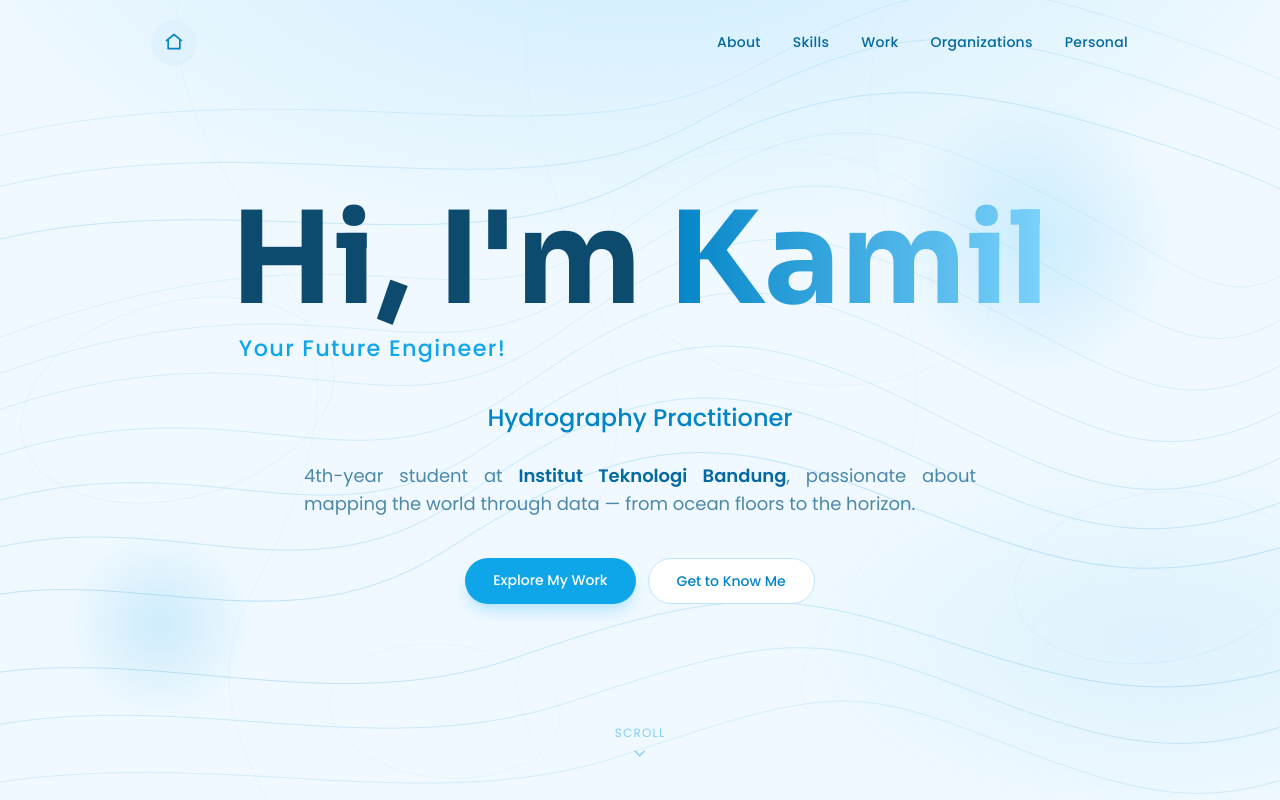
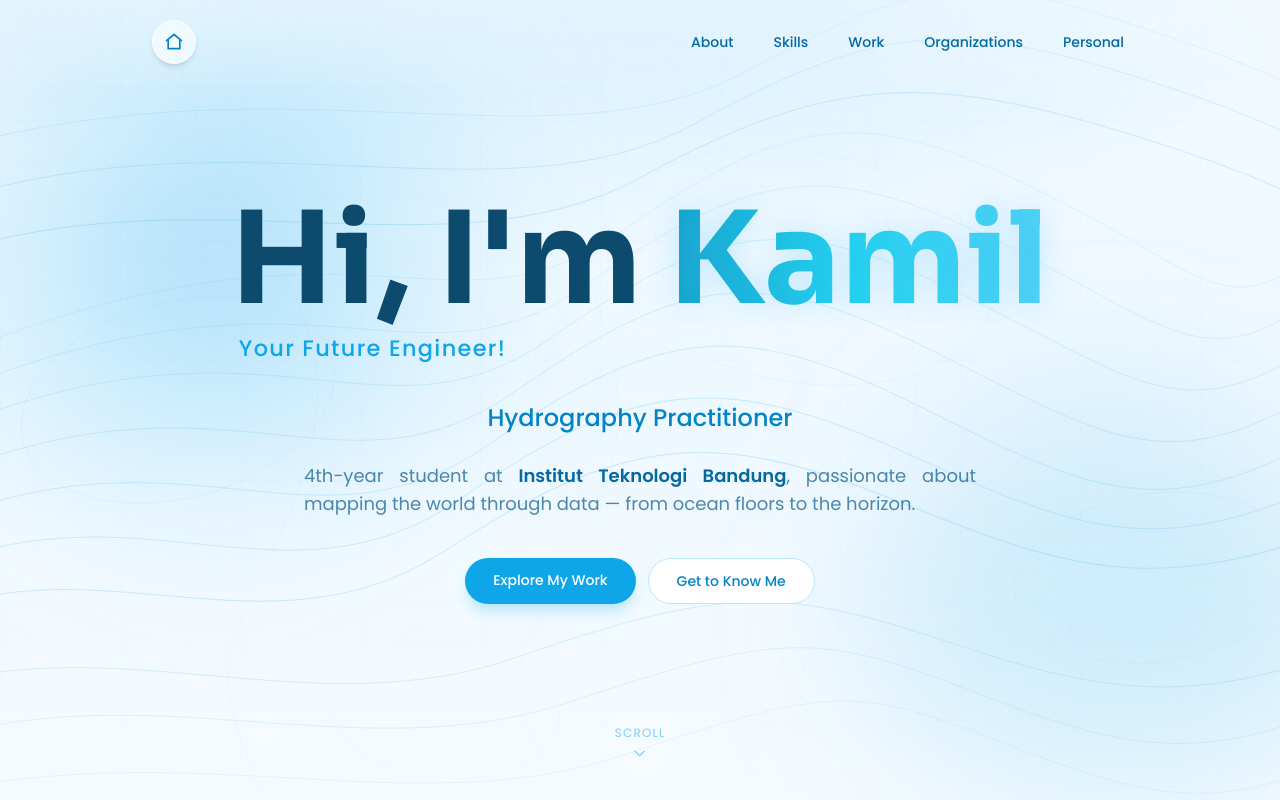
Before and after one commit to kamilhf/kamil-portfolio, a Next.js app: page / in a window 1280 px wide. Shown: the top 800 px of the page. Built offline with nearby package versions, Linux system fonts and the light colour scheme.

Commit message:
update portfolio

```diff
--- a/app/globals.css
+++ b/app/globals.css
@@ -224,3 +224,73 @@ body.modal-open nav {
 .no-gradient-line::after {
   display: none !important;
 }
+
+@keyframes auroraFloat1 {
+  0% {
+    transform: translate(0px, 0px) scale(1);
+  }
+
+  50% {
+    transform: translate(40px, 30px) scale(1.08);
+  }
+
+  100% {
+    transform: translate(0px, 0px) scale(1);
+  }
+}
+
+@keyframes auroraFloat2 {
+  0% {
+    transform: translate(0px, 0px) scale(1);
+  }
+
+  50% {
+    transform: translate(-35px, -25px) scale(1.1);
+  }
+
+  100% {
+    transform: translate(0px, 0px) scale(1);
+  }
+}
+
+@keyframes pulseSlow {
+  0% {
+    opacity: 0.08;
+    transform: translate(-50%, -50%) scale(1);
+  }
+
+  50% {
+    opacity: 0.18;
+    transform: translate(-50%, -50%) scale(1.08);
+  }
+
+  100% {
+    opacity: 0.08;
+    transform: translate(-50%, -50%) scale(1);
+  }
+}
+
+.animated-gradient-text {
+  animation: gradientFlow 6s ease infinite;
+}
+
+@keyframes gradientFlow {
+  0% {
+    background-position: 0% 50%;
+  }
+
+  50% {
+    background-position: 100% 50%;
+  }
+
+  100% {
+    background-position: 0% 50%;
+  }
+}
+
+nav {
+  -webkit-backface-visibility: hidden;
+  backface-visibility: hidden;
+  -webkit-transform: translateZ(0);
+  transform: translateZ(0);
+}
--- a/app/page.tsx
+++ b/app/page.tsx
@@ -22,7 +22,7 @@ export default function Home() {
         {/* Shared background wrapper */}
         <div
           id="personal"
-          className="relative overflow-hidden border-t-4 border-orange-300 scroll-mt-[70px]"
+          className="relative scroll-mt-[70px] overflow-hidden border-t-4 border-orange-300"
         >
           {/* Background image */}
           <div
@@ -41,7 +41,6 @@ export default function Home() {
             <Footer />
           </div>
         </div>
-
       </main>
     </>
   );
--- a/components/Hero.tsx
+++ b/components/Hero.tsx
@@ -1,6 +1,6 @@
 "use client";
 
-import { useEffect, useState } from "react";
+import { useEffect, useState, useRef } from "react";
 
 const roles = [
   "Geodesy & Geomatics Engineer",
@@ -12,6 +12,12 @@ const roles = [
 export default function Hero() {
   const [roleIndex, setRoleIndex] = useState(0);
   const [visible, setVisible] = useState(true);
+  const [mousePosition, setMousePosition] = useState({
+    x: 0,
+    y: 0,
+  });
+
+  const heroRef = useRef<HTMLElement | null>(null);
 
   useEffect(() => {
     const interval = setInterval(() => {
@@ -24,25 +30,88 @@ export default function Hero() {
     return () => clearInterval(interval);
   }, []);
 
+  useEffect(() => {
+    const handleMouseMove = (e: MouseEvent) => {
+      if (!heroRef.current) return;
+
+      const rect = heroRef.current.getBoundingClientRect();
+
+      setMousePosition({
+        x: e.clientX - rect.left,
+        y: e.clientY - rect.top,
+      });
+    };
+
+    const hero = heroRef.current;
+
+    hero?.addEventListener("mousemove", handleMouseMove);
+
+    return () => {
+      hero?.removeEventListener("mousemove", handleMouseMove);
+    };
+  }, []);
+
   return (
     <section
+      ref={heroRef}
       id="hero"
-      className="hero-bg relative flex min-h-screen items-center justify-center overflow-hidden pt-20"
+      className="hero-bg relative flex min-h-screen items-center justify-center overflow-hidden bg-gradient-to-br from-sky-50 via-white to-sky-100 pt-20"
     >
+      {/* Cinematic Aurora Background */}
+      <div className="absolute inset-0 overflow-hidden">
+        {/* Mouse Spotlight */}
+        <div
+          className="pointer-events-none absolute z-[1] h-64 w-64 -translate-x-1/2 -translate-y-1/2 rounded-full blur-2xl transition-all duration-75"
+          style={{
+            left: mousePosition.x,
+            top: mousePosition.y,
+            background:
+              "radial-gradient(circle, rgba(56,189,248,0.10) 0%, rgba(14,165,233,0.05) 40%, transparent 75%)",
+          }}
+        />
+
+        {/* Blue Glow */}
+        <div
+          className="absolute left-[-10%] top-[-10%] h-[38rem] w-[38rem] rounded-full blur-3xl"
+          style={{
+            background:
+              "radial-gradient(circle, rgba(14,165,233,0.35) 0%, rgba(56,189,248,0.18) 35%, transparent 72%)",
+            animation: "auroraFloat1 14s ease-in-out infinite",
+          }}
+        />
+
+        {/* Cyan Glow */}
+        <div
+          className="absolute bottom-[-15%] right-[-10%] h-[34rem] w-[34rem] rounded-full blur-3xl"
+          style={{
+            background:
+              "radial-gradient(circle, rgba(125,211,252,0.32) 0%, rgba(14,165,233,0.14) 40%, transparent 72%)",
+            animation: "auroraFloat2 18s ease-in-out infinite",
+          }}
+        />
+
+        {/* Center Glow */}
+        <div
+          className="absolute left-1/2 top-1/2 h-[26rem] w-[26rem] -translate-x-1/2 -translate-y-1/2 rounded-full blur-3xl"
+          style={{
+            background: "radial-gradient(circle, rgba(56,189,248,0.22) 0%, transparent 70%)",
+            animation: "pulseSlow 8s ease-in-out infinite",
+          }}
+        />
+      </div>
+
+      {/* Grid Overlay */}
       <div
-        className="absolute right-[8%] top-24 h-72 w-72 rounded-full opacity-20"
+        className="absolute inset-0 opacity-[0.12]"
         style={{
-          background: "radial-gradient(circle, #38bdf8, transparent 70%)",
-          animation: "float 8s ease-in-out infinite",
+          backgroundImage:
+            "linear-gradient(to right, rgba(14,165,233,0.18) 1px, transparent 1px), linear-gradient(to bottom, rgba(14,165,233,0.18) 1px, transparent 1px)",
+          backgroundSize: "120px 120px",
         }}
       />
-      <div
-        className="absolute bottom-20 left-[5%] h-48 w-48 rounded-full opacity-15"
-        style={{
-          background: "radial-gradient(circle, #0ea5e9, transparent 70%)",
-          animation: "float 6s ease-in-out infinite 1s",
-        }}
-      />
+
+      {/* Soft Fade */}
+      <div className="absolute inset-0 bg-gradient-to-b from-white/5 via-transparent to-white/40" />
 
       <div className="relative z-10 mx-auto max-w-5xl px-6 text-center">
         {/* Big greeting */}
@@ -56,7 +125,12 @@ export default function Hero() {
           }}
         >
           {"Hi, I'm "}
-          <span className="inline-block bg-gradient-to-r from-sky-600 to-sky-300 bg-clip-text text-transparent">
+          <span
+            className="animated-gradient-text inline-block bg-gradient-to-r from-sky-700 via-cyan-400 to-sky-300 bg-[length:200%_200%] bg-clip-text text-transparent"
+            style={{
+              textShadow: "0 0 30px rgba(56,189,248,0.25)",
+            }}
+          >
             Kamil
           </span>
         </h1>
@@ -127,7 +201,10 @@ export default function Hero() {
 
       {/* Scroll Indicator - PERBAIKAN */}
       <div className="absolute bottom-8 left-1/2 -translate-x-1/2">
-        <div className="flex flex-col items-center gap-1 opacity-50" style={{ animation: "float 3s ease-in-out infinite" }}>
+        <div
+          className="flex flex-col items-center gap-1 opacity-50"
+          style={{ animation: "float 3s ease-in-out infinite" }}
+        >
           <span className="text-xs uppercase tracking-widest text-sky-500">Scroll</span>
           <svg
             className="h-4 w-4 text-sky-500"
--- a/components/Navbar.tsx
+++ b/components/Navbar.tsx
@@ -24,22 +24,23 @@ export default function Navbar() {
 
   return (
     <nav
-      className={`fixed left-0 right-0 top-0 z-30 transition-all duration-300 ${
+      className={`fixed left-0 right-0 top-0 z-30 transform-gpu transition-all duration-300 will-change-transform [backface-visibility:hidden] ${
         scrolled
-          ? "bg-white/80 py-3 shadow-sm shadow-sky-100 backdrop-blur-md"
+          ? "border-b border-white/40 bg-white/95 py-3 shadow-md shadow-sky-100/50"
           : "bg-transparent py-5"
       }`}
     >
+      <div className="pointer-events-none absolute inset-0 bg-gradient-to-b from-white/40 to-white/10 opacity-70" />
       <div className="mx-auto flex max-w-5xl items-center justify-between px-6">
         {/* Logo / Home */}
         <a
           href="#hero"
-          className="flex h-11 w-11 items-center justify-center rounded-full bg-sky-100 text-sky-600 shadow-sm transition-colors duration-200 hover:bg-sky-200"
+          className="group flex h-11 w-11 items-center justify-center rounded-full border border-white/40 bg-white/60 text-sky-600 shadow-md backdrop-blur-md transition-all duration-300 hover:-translate-y-0.5 hover:bg-white"
           aria-label="Home"
         >
           <svg
             xmlns="http://www.w3.org/2000/svg"
-            className="h-5 w-5"
+            className="h-5 w-5 transition-transform duration-300 group-hover:scale-110"
             fill="none"
             viewBox="0 0 24 24"
             stroke="currentColor"
@@ -54,8 +55,14 @@ export default function Navbar() {
         <ul className="hidden items-center gap-8 md:flex">
           {navItems.map((item) => (
             <li key={item.href}>
-              <a href={item.href} className="nav-link">
+              <a
+                href={item.href}
+                className="group relative px-1 py-1 text-sm font-medium text-sky-700 transition-colors duration-300 hover:text-sky-500"
+              >
                 {item.label}
+
+                {/* Animated underline */}
+                <span className="absolute bottom-0 left-0 h-[2px] w-0 rounded-full bg-gradient-to-r from-sky-400 to-cyan-300 transition-all duration-300 group-hover:w-full" />
               </a>
             </li>
           ))}
--- a/components/OrganizationalExperience.tsx
+++ b/components/OrganizationalExperience.tsx
@@ -151,7 +151,7 @@ export default function OrganizationalExperience() {
                     <p className="mt-0.5 text-sm font-medium text-sky-500">{o.role}</p>
                   </div>
 
-                  <span className="h-fit flex-shrink-0 whitespace-nowrap rounded-full bg-sky-100 px-3 py-1 text-xs font-medium text-sky-600 self-start sm:self-auto">
+                  <span className="h-fit flex-shrink-0 self-start whitespace-nowrap rounded-full bg-sky-100 px-3 py-1 text-xs font-medium text-sky-600 sm:self-auto">
                     {o.period}
                   </span>
                 </div>
--- a/components/WorkExperience.tsx
+++ b/components/WorkExperience.tsx
@@ -152,7 +152,7 @@ export default function WorkExperience() {
                   </div>
 
                   <div className="flex flex-shrink-0 flex-col gap-1 sm:items-end">
-                    <span className="whitespace-nowrap rounded-full bg-sky-100 px-3 py-1 text-xs font-medium text-sky-600 self-start sm:self-auto">
+                    <span className="self-start whitespace-nowrap rounded-full bg-sky-100 px-3 py-1 text-xs font-medium text-sky-600 sm:self-auto">
                       {exp.period}
                     </span>
                     <span className="text-xs text-sky-400">{exp.location}</span>
--- a/tailwind.config.ts
+++ b/tailwind.config.ts
@@ -45,7 +45,8 @@ const config: Config = {
           "0%, 100%": { transform: "translateY(0px)" },
           "50%": { transform: "translateY(-10px)" },
         },
-        progress: { // <-- KEYFRAMES PROGRESS
+        progress: {
+          // <-- KEYFRAMES PROGRESS
           "0%": { width: "0%" },
           "100%": { width: "100%" },
         },
```
Also changed, not shown: components/Footer.tsx (+1 -7 lines), components/PersonalLife.tsx (+9 -23 lines), components/Skills.tsx (+15 -2 lines).
